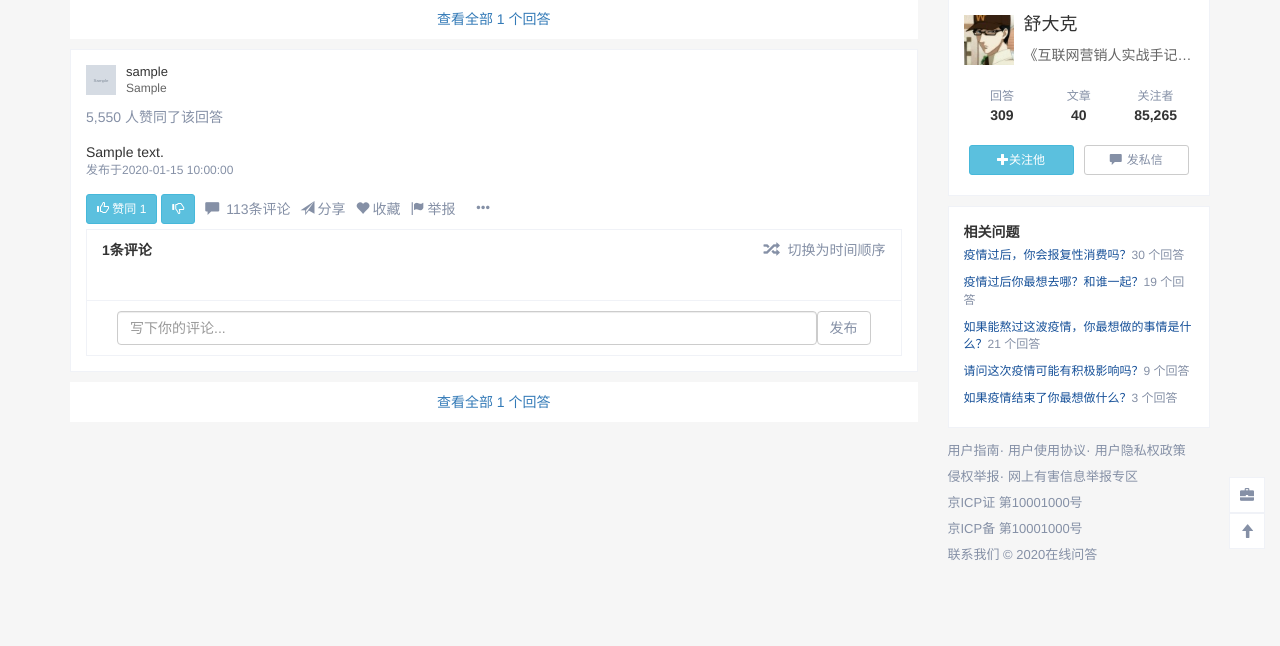
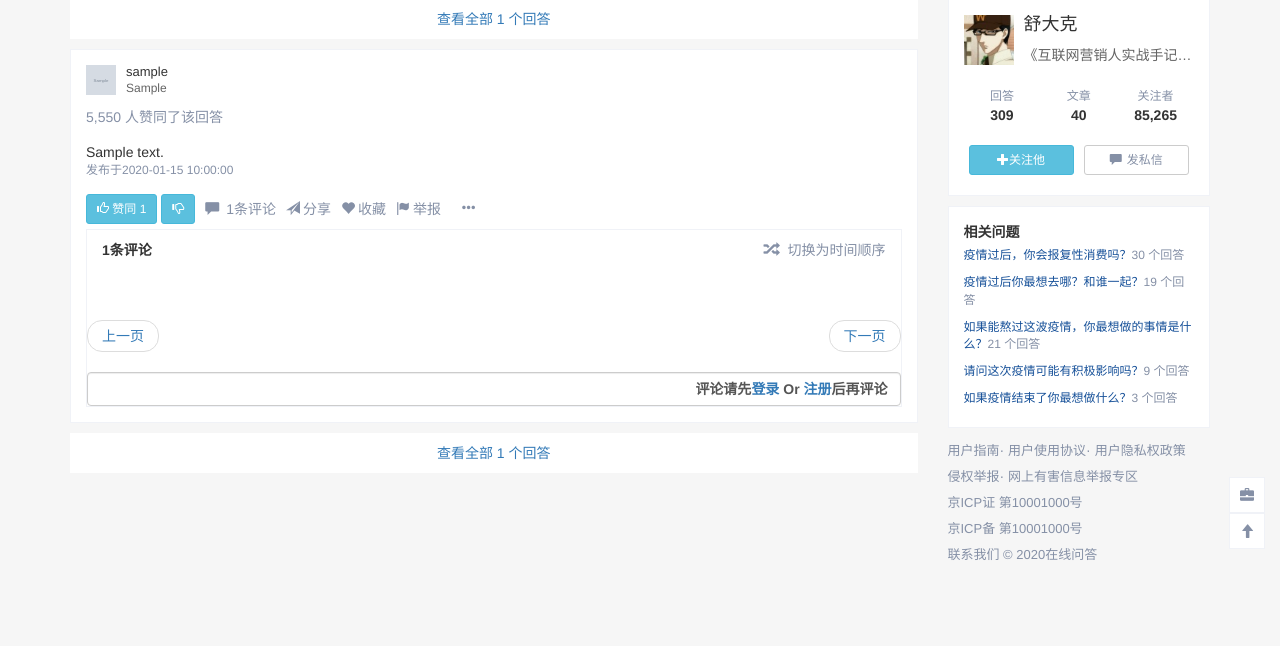
Before and after one commit to lgsp-Leslie/qa_flaskProject, a Flask app: page /detail/1 in a window 1280 px wide. Shown: the part 237-883 px from the top of the page. Run offline with Flask 2, Linux system fonts and the light colour scheme; tables that the repository leaves empty hold one stand-in row (values such as "Sample post"); grey boxes marked "Sample" are stand-in pictures; some libraries are stand-ins or nearby versions.

Commit message:
异步加载评论列表

```diff
--- /dev/null
+++ b/qa/templates/comments.html
@@ -0,0 +1,7 @@
+{% from 'macro/answer_comment_item.html' import comment_item_show %}
+{% for item in page_data.items %}
+    {{ comment_item_show(item) }}
+    {% for item_reply in answer.comment_list(item.id) %}
+        {{ comment_item_show(item_reply) }}
+    {% endfor %}
+{% endfor %}
--- a/qa/templates/detail.html
+++ b/qa/templates/detail.html
@@ -1,5 +1,4 @@
 {% extends 'base.html' %}
-{% from 'macro/answer_comment_item.html' import comment_item_show %}
 {% block title %}{{ super() }}文章详情{% endblock %}
 {% block css %}
     <link rel="stylesheet" href="/assets/style/detail.css">
@@ -118,7 +117,7 @@
                             <button type="button" class="btn btn-info btn-sm"><i
                                     class="glyphicon glyphicon-thumbs-down"></i></button>
                         </div>
-                        <div class="txt-menu"><i class="glyphicon glyphicon-comment"></i> 113条评论</div>
+                        <div class="txt-menu"><i class="glyphicon glyphicon-comment"></i> {{ answer.comment_count|d('0', True) }}条评论</div>
                         <div class="txt-menu"><i class="glyphicon glyphicon-send"></i>分享</div>
                         <div class="txt-menu"><i class="glyphicon glyphicon-heart"></i>收藏</div>
                         <div class="txt-menu"><i class="glyphicon glyphicon-flag"></i>举报</div>
@@ -141,21 +140,30 @@
                         </div>
                         <!-- // 统计和菜单 -->
                         <!-- 评论列表 -->
-                        <div class="comment-ls">
-                            {% for item in answer.comment_list() %}
-                                {{ comment_item_show(item) }}
-                                {% for item_reply in answer.comment_list(item.id) %}
-                                    {{ comment_item_show(item_reply) }}
-                                {% endfor %}
-                            {% endfor %}
-
+                        <div class="comment-ls" id="id-comment-ls">
+                            <p>内容正在加载中</p>
                         </div>
                         <!-- // 评论列表 -->
+
+                        <nav>
+                            <ul class="pager">
+                                <li class="previous"><a href="javascript:;">上一页</a></li>
+                                <li class="next"><a href="javascript:;">下一页</a></li>
+                            </ul>
+                        </nav>
+
                         <!-- 发表评论 -->
+                        {% if current_user.is_authenticated %}
                             <form class="form-horizontal comment-publish">
                                 <input type="text" name="content" class="form-control" placeholder="写下你的评论...">
-                            <button type="button" class="btn btn-default btn-grey">发布</button>
+                                <button type="button" class="btn btn-default btn-grey btn-answer">发布</button>
                             </form>
+                        {% else %}
+                            <div class="form-control">
+                                <label class="pull-right">评论请先<a href="{{ url_for('accounts.login') }}">登录</a>&nbsp;Or&nbsp;<a
+                                        href="{{ url_for('accounts.register') }}">注册</a>后再评论</label>
+                            </div>
+                        {% endif %}
                         <!-- // 发表评论 -->
                     </div>
                     <!-- // 评论框 -->
@@ -303,8 +311,9 @@
                 $('.show-all').removeClass('hidden');
             })
 
-            // 评论
-            let form = $('.comment-publish');
+            // 绑定评论表单的提交对象
+            function bindCommentPublishEvent(html) {
+                let form = $('.comment-publish', html);
                 // 绑定表单事件
                 $('.btn', form).click(function () {
                     let _form = $(this).parent()
@@ -328,13 +337,68 @@
                         },
                     })
                 })
+            }
 
             // 评论回复按钮事件
-            $('.link-reply').click(function () {
+            function bindReplyEvent(html) {
+                $('.link-reply', html).click(function () {
                     let _id = $(this).data('id');
                     let _form = $('#id-comment-' + _id);
                     _form.removeClass('hidden');
                 })
+            }
+
+            // 评论列表的异步加载
+            let comment_ls = $('#id-comment-ls');
+            let page = 1;
+
+            function loadPageData(page) {
+                page = page || 1
+                $.ajax({
+                    url: "{{ url_for('qa.comments', answer_id=answer.id) }}",
+                    method: 'get',
+                    data: {
+                        page: page,
+                    },
+                    complete: (res) => {
+                        let result = res.responseJSON;
+                        if (res.status === 200) {
+                            if (result.code === 0) {
+                                let html = $(result.data);
+                                // 绑定回复事件
+                                bindReplyEvent(html);
+                                // 绑定回复表单提交事件
+                                bindCommentPublishEvent(html);
+                                comment_ls.empty().append(html);
+                            } else {
+
+                            }
+                        } else {
+                            window.alert(result.message);
+                        }
+                    }
+                })
+            }
+
+            $('.pager .previous').click(() => {
+                page -= 1;
+                if (page < 1) {
+                    page = 1
+                    window.alert('已经是第一页了！')
+                }
+                loadPageData(page);
+            })
+            $('.pager .next').click(() => {
+                page += 1;
+                loadPageData(page);
+            })
+            // 默认加载第一页数据
+            loadPageData(page)
+
+            $('.btn-answer').click(function () {
+                bindCommentPublishEvent()
+
+            })
         })
     </script>
 {% endblock %}
--- a/qa/templates/index.html
+++ b/qa/templates/index.html
@@ -94,7 +94,6 @@
                         {% endwith %}
                         {% endfor %}
                     </div>
-                    <div>
                     <nav>
                         <ul class="pager">
                             {% if page_data.has_prev %}
@@ -108,7 +107,6 @@
                             {% endif %}
                         </ul>
                     </nav>
-                    </div>
                 </div>
                 <div class="col-md-3">
                     <!-- 右侧菜单 -->
--- a/qa/views.py
+++ b/qa/views.py
@@ -128,5 +128,12 @@
             result = {'code': 2, 'message': '服务器正忙，请稍后重试'}
             return jsonify(result), 500
     else:
-        # 获取评论
-        pass
+        try:
+            # 获取评论列表
+            page = int(request.args.get('page', 1))
+            page_data = answer.comment_list().paginate(page=page, per_page=Config.PER_PAGE)
+            data = render_template('comments.html', page_data=page_data, answer=answer)
+            return jsonify({'code': 0, 'data': data, 'meta': {'page': page}}), 200
+        except Exception as e:
+            print(e)
+            return jsonify({'code': 1, 'data': '', 'message': '服务器正忙，请稍后再试！'}), 500
```
Lines whose indentation alone changed are shown as unchanged.
